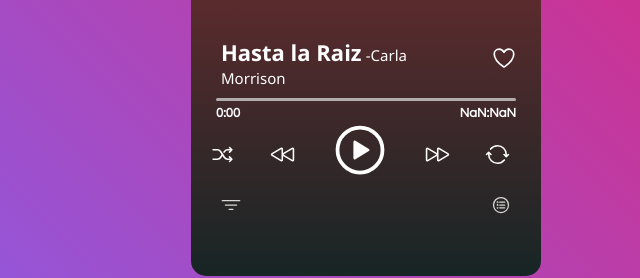
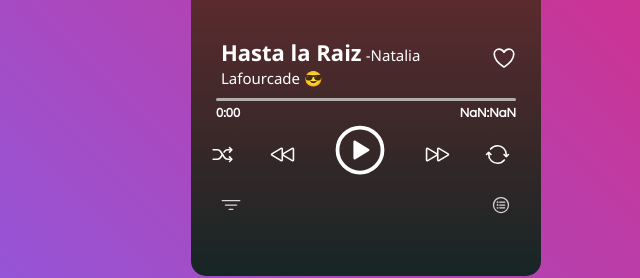
Before and after one commit to jl7525271/felij-_cumple, a plain HTML site: page index.html in a window 1280 px wide. Shown: the part 504-782 px from the top of the page, 274-914 px from the left. Drawn offline with nearby package versions, Linux system fonts and the light colour scheme.

Commit message:
Update index.html

```diff
--- a/index.html
+++ b/index.html
@@ -54,7 +54,7 @@
             <div id="cancion">
                 <div id="nombre">
                     <a href="#"> Hasta la Raiz</a>
-                    <a href="#">-Carla Morrison</a>
+                    <a href="#">-Natalia Lafourcade 😎</a>
                 </div>
                 <p class="favorito"> <a href="#"><ion-icon name="heart-outline" id="fav"></ion-icon></a></p>
             </div>
```
